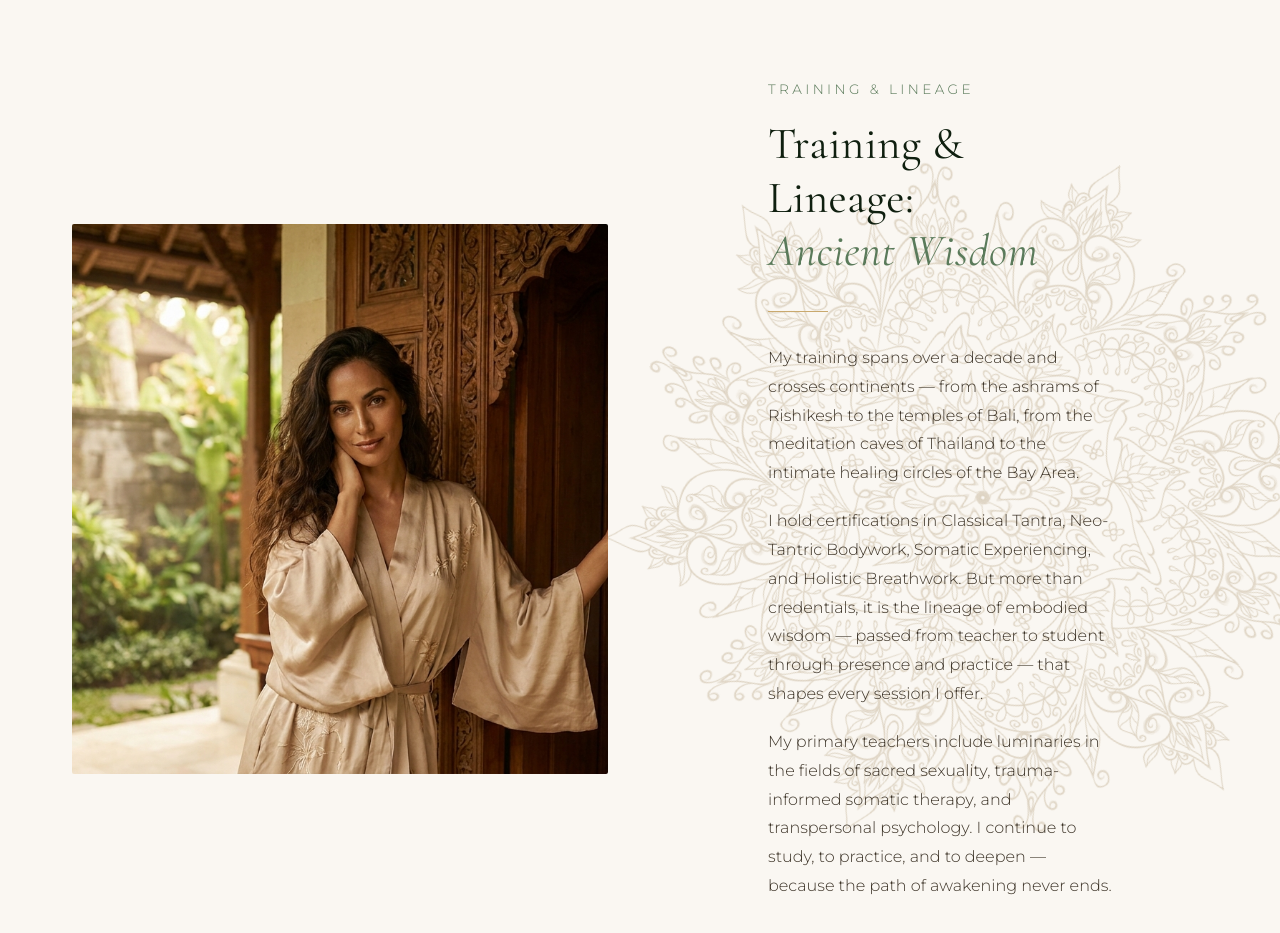
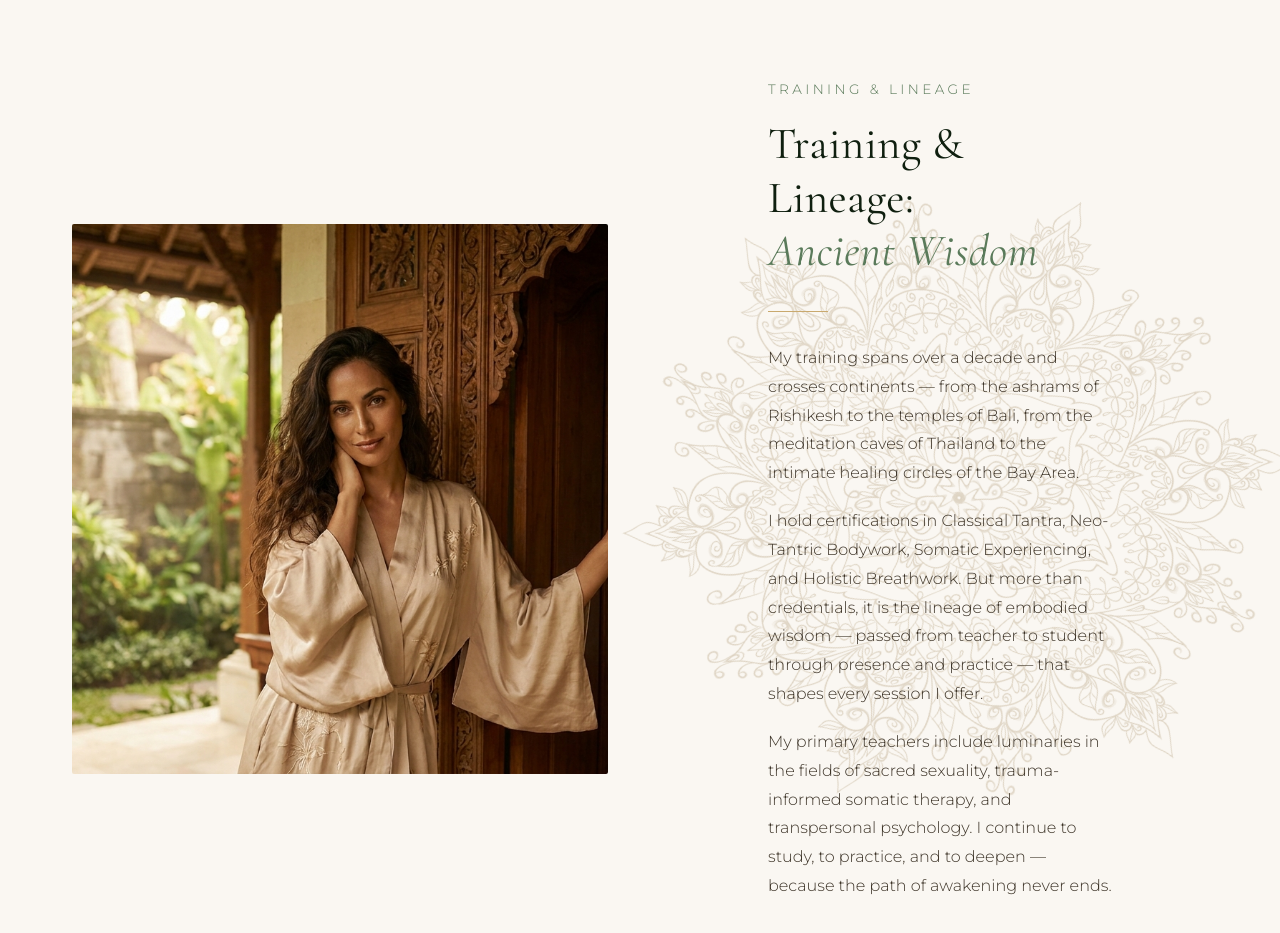
Before and after one commit to globaldesigns/Mistress-Tantra-Template, a plain HTML site: page about.html in a window 1280 px wide. Shown: the part 2940-3873 px from the top of the page. Drawn offline with nearby package versions, Linux system fonts and the light colour scheme.

Commit message:
Position Training mandala in right column

```diff
--- a/assets/css/sacred-geometry.css
+++ b/assets/css/sacred-geometry.css
@@ -324,10 +324,10 @@
 .training-mandala-wrap {
   position: absolute;
   top: 50%;
-  right: -5%;
+  right: 0;
   transform: translateY(-50%);
-  width: min(720px, 66vw);
-  height: min(720px, 66vw);
+  width: min(720px, 50vw);
+  height: min(720px, 50vw);
   pointer-events: none;
   z-index: 0;
   opacity: 0.24;
@@ -343,8 +343,8 @@
 
 @media (max-width: 900px) {
   .training-mandala-wrap {
-    width: min(600px, 88vw);
-    height: min(600px, 88vw);
+    width: min(500px, 70vw);
+    height: min(500px, 70vw);
     opacity: 0.18;
   }
 }
```
